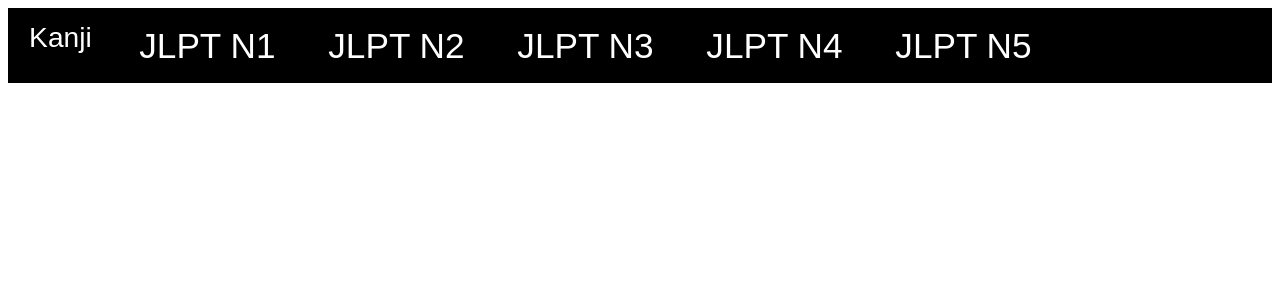
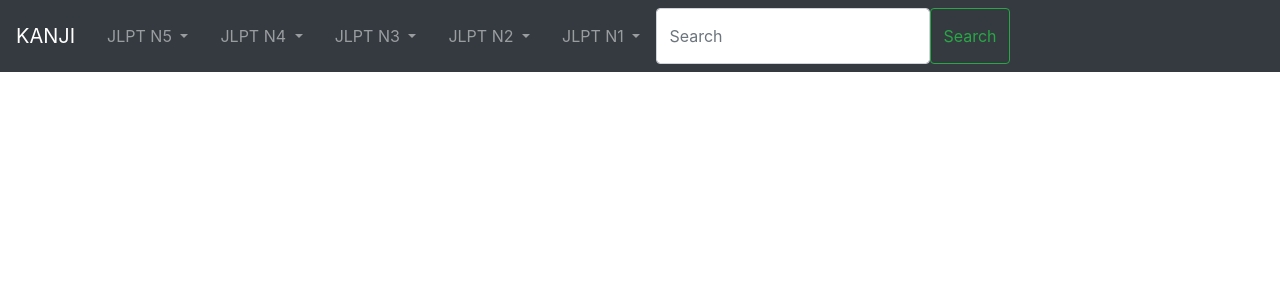
Before and after one commit to MatejVre/kanji_website, a Django app: page / in a window 1280 px wide. Shown: the top 300 px of the page. Run offline with Django 4.2, Linux system fonts and the light colour scheme.

Commit message:
Styled a bit with bootstrap. Added search

```diff
--- a/kanjinator/static/css/style.css
+++ b/kanjinator/static/css/style.css
@@ -1,107 +1,34 @@
-/* Navbar container */
-.navbar {
-    overflow: hidden;
+
+.offcanvas-header{ display:none; }
+
+@media (max-width: 992px) {
+  .offcanvas-header{ display:block; }
+  .navbar-collapse {
+    position: fixed;
+    top:0;
+    bottom: 0;
+    left: 100%;
+    width: 100%;
+    padding-right: 1rem;
+    padding-left: 1rem;
+    overflow-y: auto;
+    visibility: hidden;
     background-color: black;
-    font-family: Arial;
+    transition: visibility .2s ease-in-out, -webkit-transform .2s ease-in-out;
   }
-
-  /* Links inside the navbar */
-  .navbar a {
-    float: left;
-    font-size: 2.2vw;
-    color: white;
-    text-align: center;
-    padding: 0.5em 0.75em;
-    text-decoration: none;
+  .navbar-collapse.show {
+    visibility: visible;
+    transform: translateX(-100%);
   }
-
-  /* The dropdown container */
-  .dropdown {
-    float: left;
-    overflow: hidden;
-  }
-
-  /* Dropdown button */
-  .dropdown .dropbtn {
-    cursor: pointer;
-    font-size: 2.2em;
-    border: none;
-    outline: none;
-    color: white;
-    padding: 0.5em 0.75em;
-    background-color: inherit;
-    font-family: inherit;
-    margin: 0;
-  }
-
-  /* Add a red background color to navbar links on hover */
-  .navbar a:hover, .dropdown:hover .dropbtn {
-    background-color: red;
-  }
-
-  /* Dropdown content (hidden by default) */
-  .dropdown-content {
-    display: none;
-    position: absolute;
-    background-color: #f9f9f9;
-    min-width: 160px;
-    box-shadow: 0px 8px 16px 0px rgba(0,0,0,0.2);
-    z-index: 1;
-  }
-
-  /* Links inside the dropdown */
-  .dropdown-content a {
-    float: none;
-    color: black;
-    padding: 0.5em 0.75em;
-    text-decoration: none;
-    display: block;
-    text-align: left;
-  }
-
-  /* Add a grey background color to dropdown links on hover */
-  .dropdown-content a:hover {
-    background-color: #ddd;
-  }
-
-  /* Show the dropdown menu on hover */
-  .dropdown:hover .dropdown-content {
-    display: block;
-  }
-
-  .display_kanji{
-    aspect-ratio: 1/1;
-    text-align: center;
-    float:left;
-    font-size: 7vw;
-    box-sizing: border-box;
-    width: 16%;
-    margin: 2%;
-    position: relative;
-    border-radius: 0.4vw;
-    font-family: 'Montserrat', 'Mplus 1p', 'Hiragino Sans', 'Hiragino Kaku Gothic Pro', '游ゴシック' , '游ゴシック体' , YuGothic , 'Yu Gothic', 'ＭＳ ゴシック' , 'MS Gothic', sans-serif;
-  }
-
-  .display_kanji:hover{
-    background-color: gainsboro;
-  }
-
-.display_kanji a{
-    text-decoration: none;
-    color:black;
-    position: absolute;
-    top: 50%;
-    left: 50%;
-    transform: translate(-50%, -50%);
 }
 
-.overwrite {
-    color: red !important;
-    text-align: center;
-    font-size: "1em";
+.col-lg-3{
+  font-size: 5vw;
+  text-align: center;
+  border-radius: 0.5vw;
 }
 
-h1{
-  font-size: 6em;
-  font-family: "IPAexGothic, IPAexMincho";
+.col-lg-3 a{
+  color: black;
+  text-decoration: none;
 }
--- /dev/null
+++ b/kanjinator/templates/kanjinator/failed_search.html
@@ -0,0 +1,5 @@
+{% extends 'kanjinator/navbar.html' %}    #https://stackoverflow.com/questions/71242630/how-to-add-a-simple-navbar-to-all-my-pages
+
+{% block content %}
+<h1 class="h1">No results found</h1>
+{% endblock content %}
--- a/kanjinator/templates/kanjinator/navbar.html
+++ b/kanjinator/templates/kanjinator/navbar.html
@@ -4,29 +4,50 @@
   <head>
     <meta charset="utf-8" />
     <title>My test page</title>
+    <link rel="stylesheet" href="https://cdn.jsdelivr.net/npm/bootstrap@4.0.0/dist/css/bootstrap.min.css" integrity="sha384-Gn5384xqQ1aoWXA+058RXPxPg6fy4IWvTNh0E263XmFcJlSAwiGgFAW/dAiS6JXm" crossorigin="anonymous">
+    <script src="https://cdn.jsdelivr.net/npm/jquery@3.6.1/dist/jquery.slim.min.js"></script>
+    <script src="https://cdn.jsdelivr.net/npm/popper.js@1.16.1/dist/umd/popper.min.js"></script>
+    <script src="https://cdn.jsdelivr.net/npm/bootstrap@4.6.2/dist/js/bootstrap.bundle.min.js"></script>
+    <script src="https://cdn.jsdelivr.net/npm/bootstrap@4.0.0/dist/js/bootstrap.min.js" integrity="sha384-JZR6Spejh4U02d8jOt6vLEHfe/JQGiRRSQQxSfFWpi1MquVdAyjUar5+76PVCmYl" crossorigin="anonymous"></script>
     <link rel="stylesheet" href="{% static 'css/style.css' %}">
+    <script src="{% static 'js/test.js' %}"></script>
     <meta name="viewport" content="width=device-width, initial-scale=1.0">
   </head>
   <body>
 
-    <div class="navbar">
-        <a href="/">Kanji</a>
-        {% for i in '54321'|make_list %} <! -- https://stackoverflow.com/questions/1107737/numeric-for-loop-in-django-templates-->
-        <div class="dropdown">
-            <button class="dropbtn">JLPT N{{forloop.counter}}
-                <i class="fa fa-caret-down"></i>
-            </button>
-            <div class="dropdown-content">
-                <a href="/JLPT{{forloop.counter}}">Kanji</a>
-                <a href="">Practice</a>
-              </div>
+    <nav class="navbar navbar-expand-lg bg-dark navbar-dark sticky-top">
+      <!-- Brand -->
+      <a class="navbar-brand" href="/">KANJI</a>
+      <button class="navbar-toggler" type="button" data-trigger="#main_nav">
+        <span class="navbar-toggler-icon"></span>
+      </button>
+
+      <div class="navbar-collapse" id="main_nav">
+        <div class="offcanvas-header mt-3">
+          <button class="btn btn-outline-danger btn-close float-right"> &times Close </button>
+          <h5 class="py-2 text-white">Main navbar</h5>
         </div>
-        {% endfor %}
-    </div>
+        <ul class="navbar-nav">
+          <!-- Dropdown -->
+          {% for i in '54321'|make_list %}
+          <li class="nav-item dropdown">
+            <a class="nav-link dropdown-toggle m-2" href="#" id="navbardrop" data-toggle="dropdown">
+              JLPT N{{i}}
+            </a>
+            <div class="dropdown-menu">
+              <a class="dropdown-item" href="/JLPT{{i}}">JLPT N{{i}}</a>
+              <a class="dropdown-item" href="#">Practice</a>
+            </div>
+          </li>
+          {% endfor %}
+          <form class="d-flex" action="{% url 'result'  %}" method="post">{% csrf_token %}
+            <input class="form-control me-2" type="search" placeholder="Search" aria-label="Search" name="search">
+            <button class="btn btn-outline-success" type="submit">Search</button>
+          </form>
+        </ul>
+      </div>
+    </nav>
     {% block content %}
     {% endblock content %}
-    {% for char in chars %}
-    <div class="display_kanji"><b><a href="{% url 'kanji' char.symbol %}" title="{{char.meaning}}"><p >{{char.symbol}}</p></a></b></div>
-    {% endfor %}
   </body>
 </html>
--- a/kanjinator/urls.py
+++ b/kanjinator/urls.py
@@ -4,7 +4,8 @@ from . import views
 
 urlpatterns = [
     path('', views.index, name='index'),
-    path('<str:character>/', views.kanji, name='kanji'),
+    path('kanji/<str:character>/', views.kanji, name='kanji'),
     path('JLPT<int:level>', views.jlpt, name='jlpt'),
-    path('test', views.test, name="test")
+    path('test', views.test, name="test"),
+    path('search/', views.result, name="result"),
 ]
--- a/kanjinator/views.py
+++ b/kanjinator/views.py
@@ -1,14 +1,12 @@
 from django.shortcuts import render
 from django.http import HttpResponse
-import random
-import requests
+from django import forms
 from .models import Kanji
+
 
 KANJI_APP_TOKEN = "https://kanjialive-api.p.rapidapi.com/api/public/kanji/"
 # Create your views here.
 def index(request):
-
-
     return render(request, 'kanjinator/index.html')
 
 def kanji(request, character):
@@ -24,6 +22,10 @@ def test(request):
 
 def jlpt(request, level):
     list = Kanji.objects.filter(JLPT__exact=level)
-    characters = list
+    return render(request, 'kanjinator/jlpt.html', {'chars':list})
 
-    return render(request, 'kanjinator/jlpt.html', {'chars':characters})
+def result(request):
+    query = request.POST['search']
+    kanji =  Kanji.objects.filter(symbol__exact=query)
+
+    return render(request, 'kanjinator/jlpt.html', {'chars':kanji})
```
Also changed, not shown: kanjinator/static/js/test.js (+34 -11 lines), kanjinator/templates/kanjinator/jlpt.html (+13 -1 lines), kanjinator/templates/kanjinator/kanji.html (+11 -9 lines).
